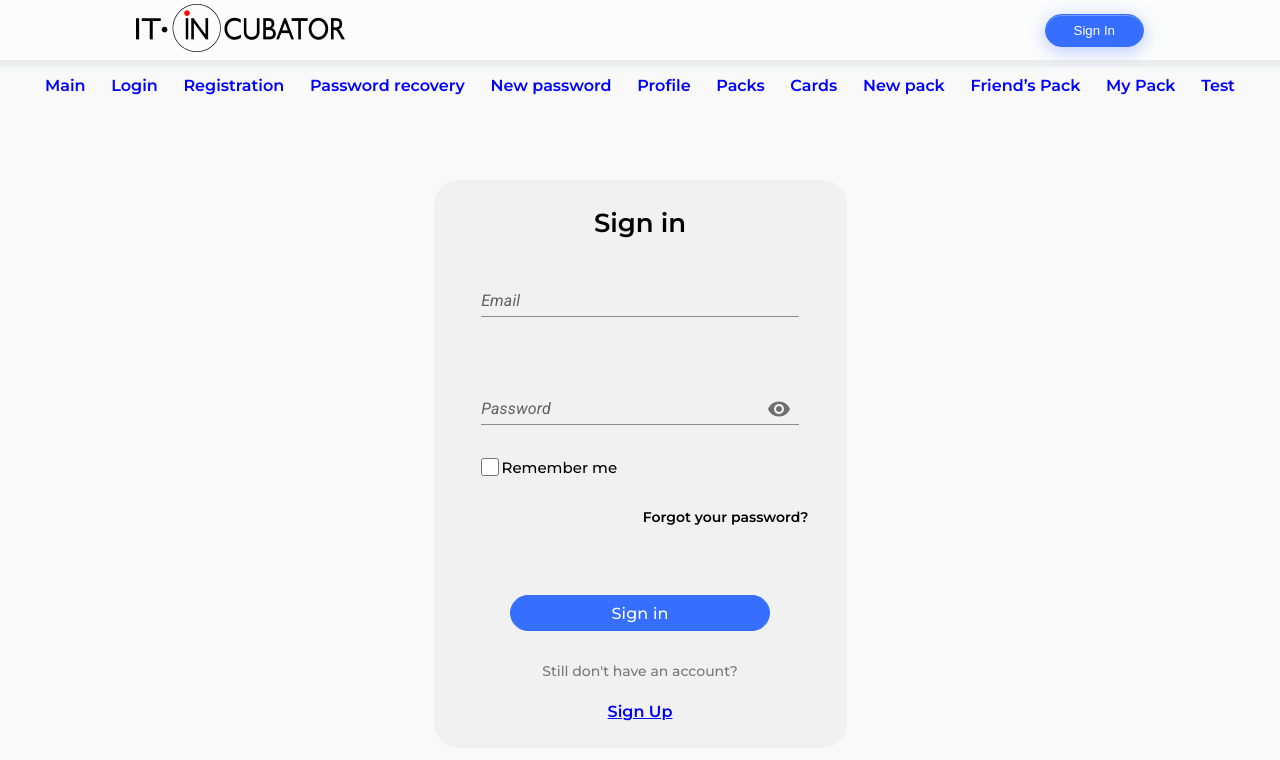
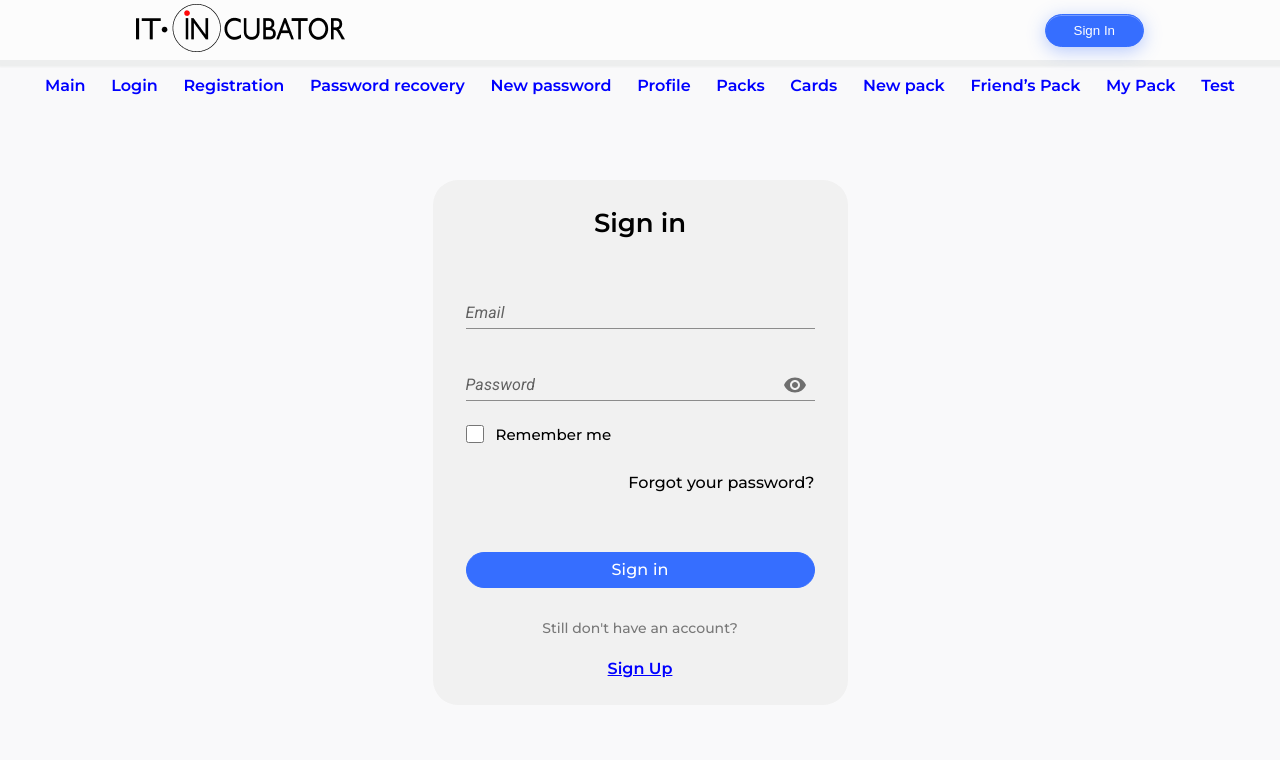
Before and after one commit to ShavelD/flash-cards, a React (Create React App) app: page /login in a window 1280 px wide. Shown: the top 760 px of the page. Built offline with nearby package versions, Linux system fonts and the light colour scheme; no server answers.

Commit message:
fix: css

```diff
--- a/src/components/Login/LoginForm.module.css
+++ b/src/components/Login/LoginForm.module.css
@@ -5,8 +5,8 @@
 }
 
 .form {
-    padding: 27px 0px;
-    width: 413px;
+    padding: 27px 33px;
+    width: 349px;
     display: inline-block;
     background-color: #f1f1f1;
     border-radius: 25px;
@@ -14,6 +14,7 @@
 }
 
 h1 {
+    padding-bottom: 42px;
     display: flex;
     justify-content: center;
     font-size: 26px;
@@ -22,49 +23,48 @@ h1 {
 }
 
 .wrapperInput {
-    padding: 30px 30px;
-    display: flex;
-    justify-content: center;
+    padding: 0 0 24px 0;
 }
 
 .wrapperRememberMe {
     display: flex;
-    padding-left: 43px;
     padding-bottom: 29px;
 }
 
 .wrapperRememberMe input {
     width: 18px;
     height: 18px;
-
+    margin: 0 12px 0 0;
 }
 
 .wrapperRememberMe div {
     font-size: 15px;
     font-weight: 500;
-    margin-top: 3px;
 }
 
 .wrapperTextPassword {
     display: flex;
     justify-content: end;
-    margin-right: 38px;
-    padding-bottom: 69px;
-    font-size: 14px;
+    padding-bottom: 24px;
     font-weight: 500;
 }
 
 .wrapperTextPassword .navlink {
-    color: black;
+    font-family: 'Montserrat', sans-serif;
+    font-style: normal;
+    font-weight: 500;
+    color: #000000;
 }
 
 .button {
     cursor: pointer;
-    padding: 8px 100px;
+    width: 349px;
     height: 36px;
     border-radius: 30px;
     background-color: #366EFF;
     border: 1px solid #366EFF;
+    letter-spacing: 0.01em;
+    color: #FFFFFF;
     font-family: 'Montserrat';
     font-style: normal;
     font-weight: 500;
@@ -73,14 +73,15 @@ h1 {
     /* identical to box height */
     text-align: center;
     letter-spacing: 0.01em;
+
     color: #FFFFFF;
 }
 
 .wrapperButton {
     display: flex;
     justify-content: center;
+    padding-top: 36px;
     padding-bottom: 31px;
-    font-size: 16px;
     font-weight: 500;
 }
 
@@ -104,5 +105,6 @@ h1 {
 }
 
 p{
-    opacity: 0.5
+    opacity: 0.5;
+    margin: 16px 0 0 0;
 }
--- a/src/components/Login/LoginForm.tsx
+++ b/src/components/Login/LoginForm.tsx
@@ -76,7 +76,7 @@ export const LoginForm = () => {
                 <h1>Sign in</h1>
                 <div className={style.wrapperInput}>
                     <Box>
-                        <TextField sx={{width: '30ch'}}
+                        <TextField sx={{width: '33ch'}}
                                    id="input-with-sx" label="Email" variant="standard"
                                    {...formik.getFieldProps('email')}/>
                         {formik.touched.email && formik.errors.email ?
@@ -84,7 +84,7 @@ export const LoginForm = () => {
                     </Box>
                 </div>
                 <div className={style.wrapperInput}>
-                    <FormControl sx={{width: '30ch'}} variant="standard">
+                    <FormControl sx={{width: '33ch'}} variant="standard">
                         <InputLabel htmlFor="standard-adornment-password">Password</InputLabel>
                         <Input
                             id="standard-adornment-password"
--- a/src/components/emailConfirmation/EmailConfirmation.module.css
+++ b/src/components/emailConfirmation/EmailConfirmation.module.css
@@ -32,13 +32,16 @@ h2 {
     margin-bottom: 30px;
 }
 
+.toEmail {
+    display: flex;
+    justify-content: center;
+}
+
 p {
     display: flex;
     justify-content: center;
-    font-size: 14px;
     font-weight: 400;
     color: black;
-    opacity: 50%;
 }
 
 .wrapperButton button{
--- a/src/components/emailConfirmation/EmailConfirmation.tsx
+++ b/src/components/emailConfirmation/EmailConfirmation.tsx
@@ -14,8 +14,9 @@ const EmailConfirmation = () => {
         <div className={style.wrapper}>
             <div className={style.form}>
                 <h2 className={style.CheckMail}>Check Email</h2>
-                <div className={style.group}><img src={Group} alt={''}/> </div>
-                <p>We have sent an Email with instructions to {storeEmail}</p>
+                <div className={style.group}><img src={Group} alt={''}/></div>
+                <p>We have sent an Email with instructions to</p>
+                <div className={style.toEmail}>{storeEmail}</div>
                 <div className={style.wrapperButton}><button onClick={()=>navigate('/login')}
                    >Back to login</button> </div>
             </div>
--- a/src/features/pass-recovery/PassRecovery.module.css
+++ /dev/null
@@ -1,37 +0,0 @@
-/*.form {*/
-/*    padding: 27px 0px;*/
-/*    display: inline-block;*/
-/*    background-color: #eaeaea;*/
-/*    border-radius: 25px;*/
-/*    font-family: 'Montserrat', sans-serif;*/
-/*    height: 402px;*/
-/*}*/
-
-/*.wrapperTextSignUp .navlink {*/
-/*    display: flex;*/
-/*    justify-content: center;*/
-/*    font-size: 16px;*/
-/*    font-weight: 600;*/
-/*    text-decoration: underline;*/
-/*    margin-top: 11px;*/
-/*}*/
-
-
-.form {
-    width: 413px;
-    display: inline-block;
-    background-color: #eaeaea;
-    border-radius: 25px;
-    font-family: 'Montserrat', sans-serif;
-    height: 372px;
-}
-
-.wrapperTextSignUp .navlink {
-    display: flex;
-    justify-content: center;
-    font-size: 16px;
-    font-weight: 600;
-    text-decoration: underline;
-    margin-top: 11px;
-    padding-bottom: 48px;
-}
--- a/src/features/registration/RegistrationForm.tsx
+++ b/src/features/registration/RegistrationForm.tsx
@@ -79,7 +79,7 @@ export const RegistrationForm: React.FC<PropsType> = (props) => {
                 <h1>Sign in</h1>
                 <div className={style.wrapperInput}>
                     <Box>
-                        <TextField sx={{width: '30ch'}}
+                        <TextField sx={{width: '33ch'}}
                                    id="input-with-sx" label="Email" variant="standard"
                                    {...formik.getFieldProps('email')}/>
                         {formik.touched.email && formik.errors.email ?
@@ -87,7 +87,7 @@ export const RegistrationForm: React.FC<PropsType> = (props) => {
                     </Box>
                 </div>
                 <div className={style.wrapperInput}>
-                    <FormControl sx={{width: '30ch'}} variant="standard">
+                    <FormControl sx={{width: '33ch'}} variant="standard">
                         <InputLabel htmlFor="standard-adornment-password">Password</InputLabel>
                         <Input
                             id="standard-adornment-password"
@@ -110,7 +110,7 @@ export const RegistrationForm: React.FC<PropsType> = (props) => {
                     </FormControl>
                 </div>
                 <div className={style.wrapperInput}>
-                    <FormControl sx={{width: '30ch'}} variant="standard">
+                    <FormControl sx={{width: '33ch'}} variant="standard">
                         <InputLabel htmlFor="standard-adornment-passwordConfirm">Confirm password</InputLabel>
                         <Input
                             id="standard-adornment-passwordConfirm"
--- a/src/redux/auth-reducer.tsx
+++ b/src/redux/auth-reducer.tsx
@@ -1,5 +1,5 @@
 import {AppDispatch, AppThunk} from "./store";
-import {authAPI,LoginParamsType, RegisterPopsType} from "../api/auth-api";
+import {authAPI, LoginParamsType, RegisterPopsType} from "../api/auth-api";
 import {changeNameProfileAC, showEmailAC} from "./profile-reducer";
 import {setAppStatusAC} from "./app-reducer";
 import {handleServerNetworkError} from "../utils/error-utils";
@@ -13,7 +13,7 @@ const initialState = {
     isMessageSent: false,
     isNewPassword: false,
     registration: false,
-    email: false,
+    email: '',
 }
 
 type InitialStateType = typeof initialState
@@ -24,8 +24,6 @@ export type AuthActionType =
     | ReturnType<typeof setIsRegistrationAC>
     | ReturnType<typeof setNewPassAC>
     | ReturnType<typeof forgotPasswordAC>
-
-
 
 
 export const authReducer = (state: InitialStateType = initialState, action: AuthActionType): InitialStateType => {
@@ -61,13 +59,13 @@ export const setIsRegistrationAC = (value: boolean) => {
     return {type: 'auth/SET-IS-REGISTRATION', value} as const
 }
 
-export const forgotPasswordAC = (email: boolean) => {
+export const forgotPasswordAC = (email: string) => {
     return {type: 'auth/FORGOT-PASSWORD', email} as const
 }
 
 // добавила
 export const setRecoveryStatusAC = (sentEmail: boolean) => {
-    return {type:'auth/SENT-RECOVERY-STATUS', sentEmail} as const
+    return {type: 'auth/SENT-RECOVERY-STATUS', sentEmail} as const
 }
 
 export const registrationTC = (model: RegisterPopsType): AppThunk => {
@@ -88,10 +86,10 @@ export const loginTC = (data: LoginParamsType): AppThunk => {
     return async (dispatch: AppDispatch) => {
         dispatch(setAppStatusAC('loading'))
         try {
-           const res = await authAPI.login(data)
+            const res = await authAPI.login(data)
             console.log(res.data.email)
             dispatch(setIsLoggedInAC(true))
-            dispatch(changeNameProfileAC({ name: res.data.name, avatar: '' }))
+            dispatch(changeNameProfileAC({name: res.data.name, avatar: ''}))
             dispatch(showEmailAC(res.data.email))
             dispatch(setAppStatusAC('succeeded'))
         } catch (error) {
@@ -104,7 +102,7 @@ export const loginTC = (data: LoginParamsType): AppThunk => {
 export const logOutTC = (): AppThunk => async (dispatch: AppDispatch) => {
     dispatch(setAppStatusAC('loading'))
     try {
-       const res = await authAPI.logOut()
+        const res = await authAPI.logOut()
         dispatch(setIsLoggedInAC(false))
         dispatch(setAppStatusAC('succeeded'))
         console.log(res.data)
@@ -115,21 +113,16 @@ export const logOutTC = (): AppThunk => async (dispatch: AppDispatch) => {
 
 export const setForgotPassTC = (email: FormikErrorType): AppThunk => async dispatch => {
     try {
-        const forgotData = {
-            ...email, // кому восстанавливать пароль
+        const forgotData = {...email, // кому восстанавливать пароль
             from: 'cards-nya <neko.nyakus.cafe@gmail.com>',
             // можно указать разработчика фронта)
             message: `<div style="background-color: lime; padding: 15px">
-password recovery link:
-<a href='https://sssromaz.github.io/fridayProject/#/set-new-password/$token$'>
-link</a>
-</div>`, // хтмп-письмо, вместо $token$ бэк вставит токен
+            password recovery link:
+            <a href='https://sssromaz.github.io/fridayProject/#/set-new-password/$token$'>link</a>
+           </div>`, // хтмп-письмо, вместо $token$ бэк вставит токен
         }
         await authAPI.forgotPassword(forgotData)
-            .then((res) => {
-                dispatch(forgotPasswordAC(true))
-            })
-
+        dispatch(forgotPasswordAC(''))
     } catch (error) {
         handleServerNetworkError(error as AxiosError | Error, dispatch)
     }
@@ -148,7 +141,7 @@ link</a>
 // }
 
 
-export const createNewPasswordTC = (password: string, resetPasswordToken: string):AppThunk => async dispatch => {
+export const createNewPasswordTC = (password: string, resetPasswordToken: string): AppThunk => async dispatch => {
     try {
         const data = {
             password,
@@ -156,8 +149,7 @@ export const createNewPasswordTC = (password: string, resetPasswordToken: string
         }
         let res = await authAPI.newPassword(data)
         dispatch(setRecoveryStatusAC(true))
-    }
-    catch (error) {
+    } catch (error) {
         handleServerNetworkError(error as AxiosError | Error, dispatch)
     }
 }
```
Also changed, not shown: src/features/new-pass/CreateNewPassword.tsx (+3 -4 lines), src/features/pass-recovery/PassRecovery.tsx (+8 -9 lines).
